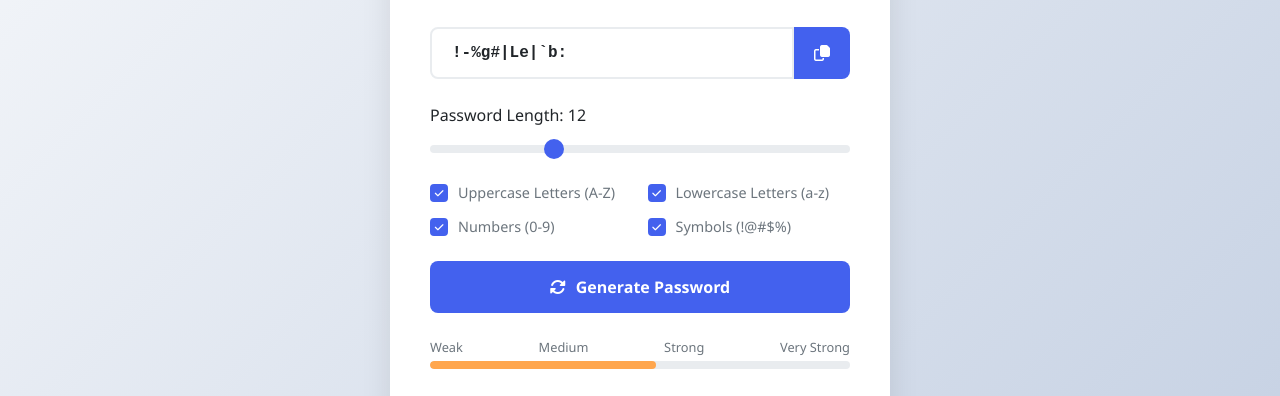
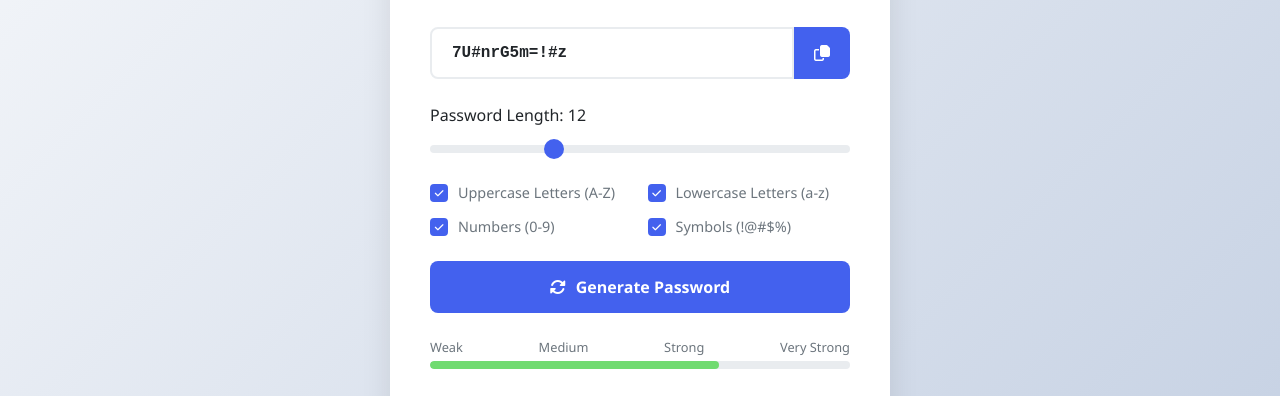
Before and after one commit to Hrishi-3000/Password-Generator-MiniProject-Series-02, a plain HTML site: page index.html in a window 1280 px wide. Shown: the part 199-595 px from the top of the page. Drawn offline with Linux system fonts and the light colour scheme.

Commit message:
Update index.html

```diff
--- a/index.html
+++ b/index.html
@@ -5,7 +5,8 @@
     <meta name="viewport" content="width=device-width, initial-scale=1.0">
     <title>SecurePass Generator</title>
     <link rel="stylesheet" href="https://cdnjs.cloudflare.com/ajax/libs/font-awesome/6.4.0/css/all.min.css">
-    <link rel="stylesheet" href="styles.css">
+    <link rel="stylesheet" href="/styles.css">
+<script src="/script.js"></script>
 </head>
 <body>
     <div class="container">
```
